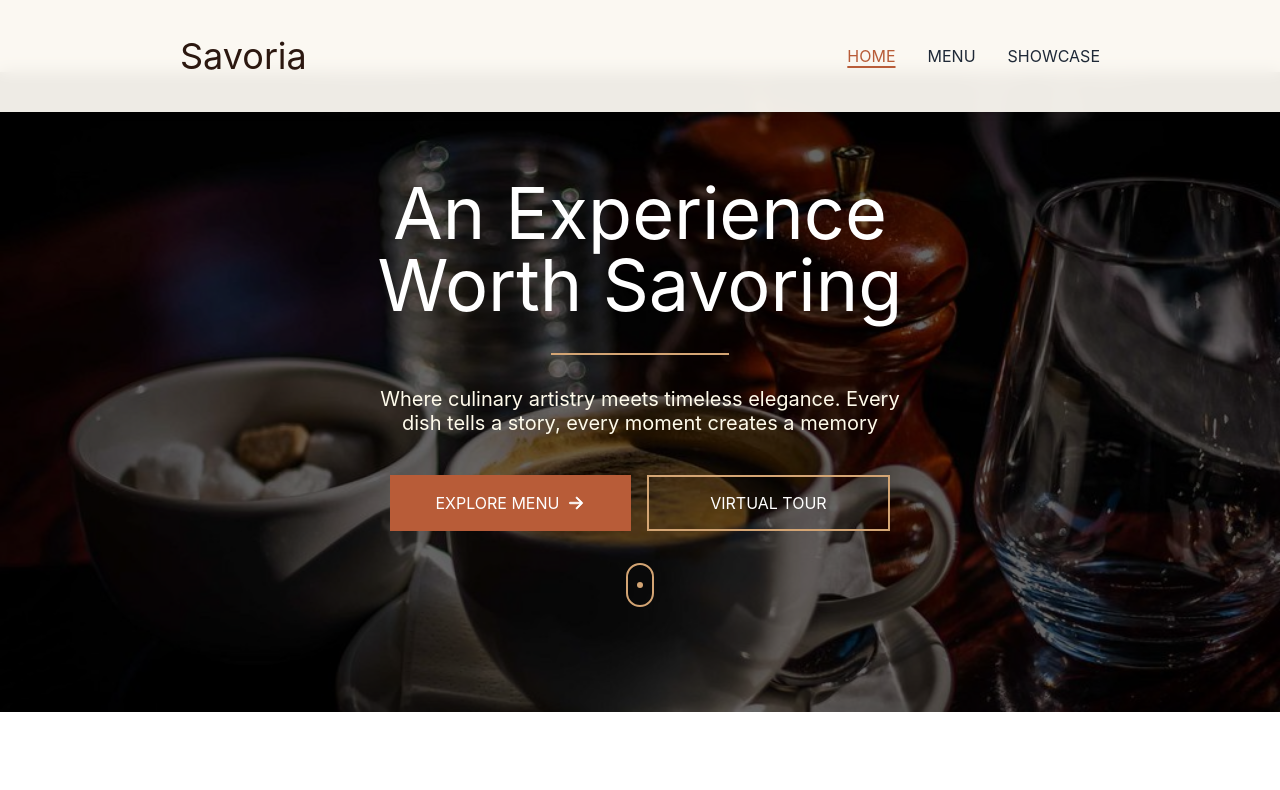
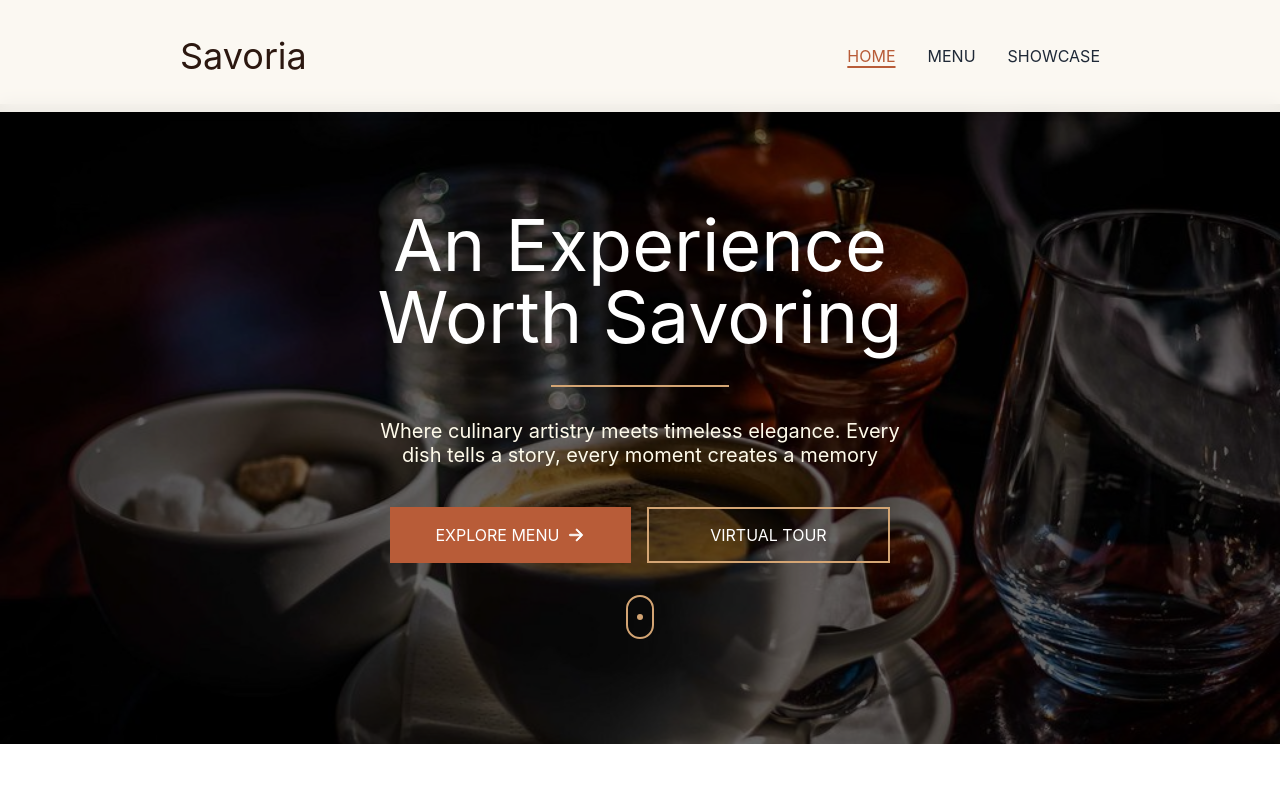
Before and after one commit to geraldmrls/savoria, a React (Vite) app: page / in a window 1280 px wide. Shown: the top 790 px of the page. Built offline with nearby package versions, Linux system fonts and the light colour scheme.

Commit message:
Fix margin for the whole 3 pages for top and button

```diff
--- a/src/App.tsx
+++ b/src/App.tsx
@@ -19,7 +19,7 @@ function App() {
   const { handleTouchStart, handleTouchEnd, direction } = useSwipeNavigation();
 
   return (
-    <div className="relative mb-30">
+    <div className="relative mb-30 mt-18">
       <Header />
 
       <div
--- a/src/components/BottomNavBar/BottomNavBar.tsx
+++ b/src/components/BottomNavBar/BottomNavBar.tsx
@@ -22,7 +22,7 @@ export function BottomNavBar() {
   return (
     <nav className={cn(
       // mobile styles
-      "mt-10 flex justify-between px-8 py-1 bg-navbar-bg rounded-tr-2xl rounded-tl-2xl fixed bottom-0 left-0 right-0 z-50 shadow-[0_-4px_6px_rgba(0,0,0,0.1)]",
+      "flex justify-between px-8 py-1 bg-navbar-bg rounded-tr-2xl rounded-tl-2xl fixed bottom-0 left-0 right-0 z-50 shadow-[0_-4px_6px_rgba(0,0,0,0.1)]",
 
       // desktop styles
       "lg:hidden"
--- a/src/pages/Home/Home.tsx
+++ b/src/pages/Home/Home.tsx
@@ -16,14 +16,14 @@ import "./Home.css";
 
 export function Home() {
   return (
-    <div className="mt-18 lg:mb-0">
+    <div className="lg:mb-0">
 
       {/* background image */}
       <div
         style={{ backgroundImage: `url(${bgHome})` }}
         className={cn(
           // mobile
-          "flex flex-col justify-center items-center relative bg-cover bg-center h-115 mt-4 before:bg-black/60 before:absolute before:inset-0",
+          "flex flex-col justify-center items-center relative bg-cover bg-center h-115 before:bg-black/60 before:absolute before:inset-0",
 
           // desktop
           "lg:h-160 lg:mt-8"
--- a/src/pages/Menu/Menu.tsx
+++ b/src/pages/Menu/Menu.tsx
@@ -5,7 +5,7 @@ import { ContactInfo } from "../Home/ContactInfo.tsx";
 export function Menu() {
   return (
     <>
-      <div className="flex flex-col h-screen mt-18 lg:mt-28">
+      <div className="lg:mt-28">
         <OurMenuText />
         <CategoryMeals />
       </div>
--- a/src/pages/Showcase/Showcase.tsx
+++ b/src/pages/Showcase/Showcase.tsx
@@ -2,7 +2,7 @@ import { ShowBanner } from "./ShowBanner";
 
 export function Showcase() {
   return (
-    <div className="mt-18 lg:mb-0">
+    <div className="lg:mb-0">
       <ShowBanner />
     </div>
   );
```
